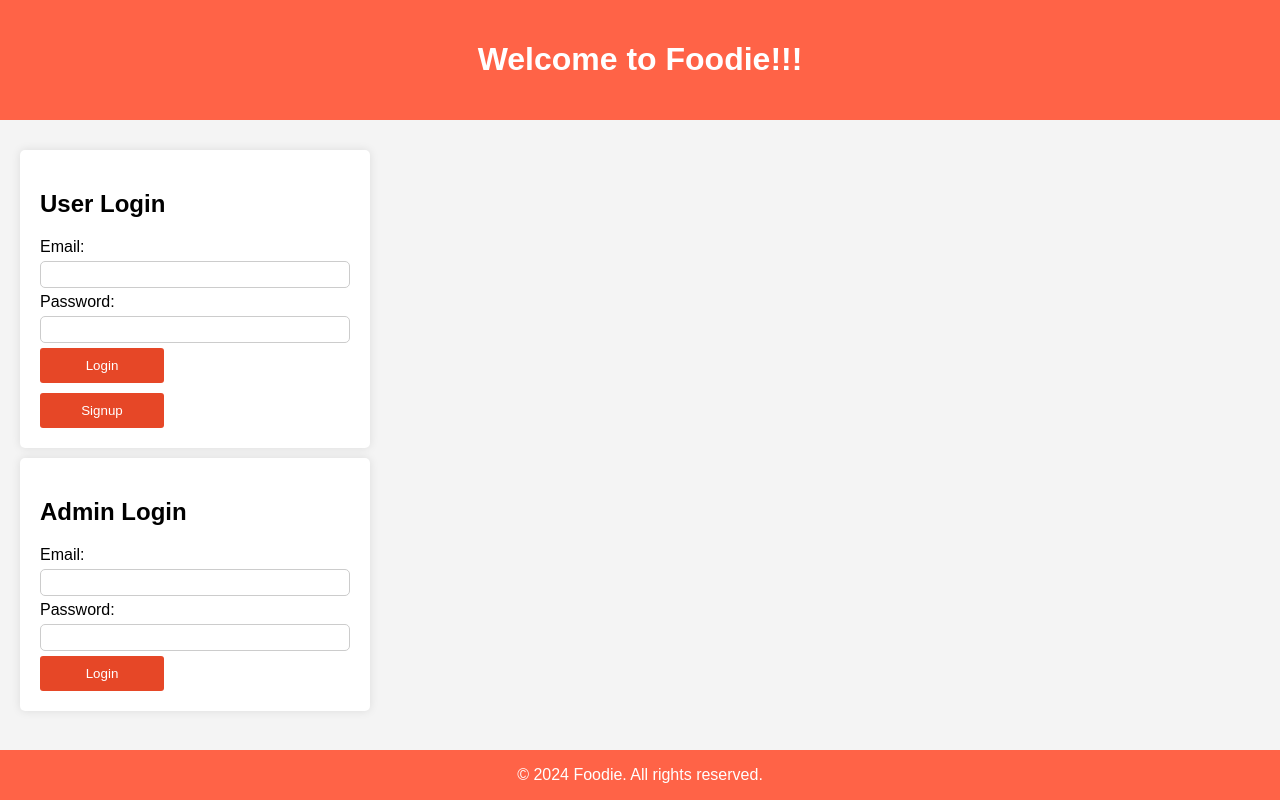
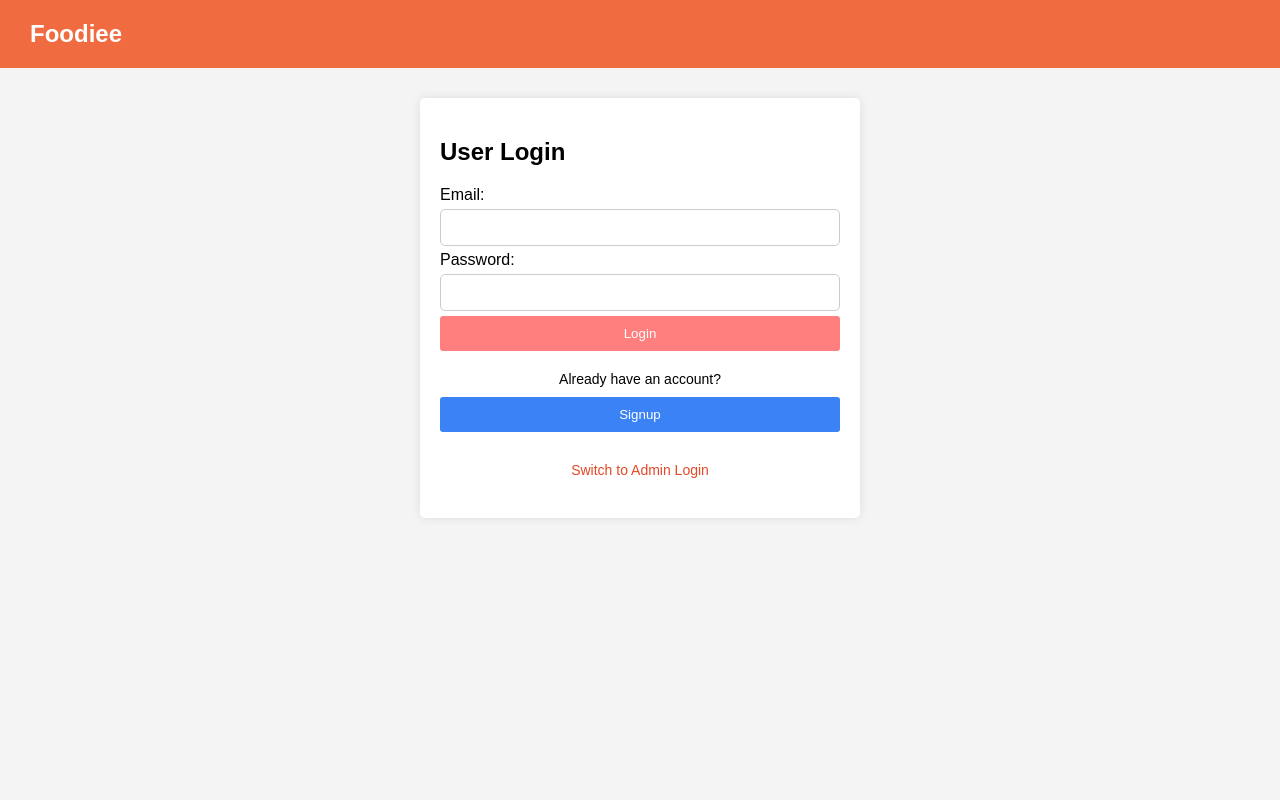
Before and after one commit to sana-a-p/backend, a Flask app: page / in a window 1280 px wide. Run offline with Flask 3, Linux system fonts and the light colour scheme; some libraries are stand-ins or nearby versions.

Commit message:
homepage and signup page update

```diff
--- a/templates/homepage.html
+++ b/templates/homepage.html
@@ -13,21 +13,31 @@
         }
 
         header {
-            background-color: #ff6347;
+            background-color: #f06b3f;  /* Header background color */
+            padding: 20px 30px;  /* Adjusted padding for shorter height */
+            display: flex;
+            align-items: center;
             color: white;
-            padding: 20px;
-            text-align: center;
+        }
+
+        header h1 {
+            margin: 0;  /* Remove margin */
+            font-size: 24px;  /* Size for the website name */
         }
 
         main {
             padding: 20px;
+            display: flex;
+            flex-direction: column;
+            align-items: center;
         }
 
         section {
             background-color: white;
             padding: 20px;
             margin: 10px 0;
-            width: 25%;
+            width: 100%;
+            max-width: 400px;  /* Added max width for responsiveness */
             border-radius: 5px;
             box-shadow: 0 0 10px rgba(0, 0, 0, 0.1);
         }
@@ -39,54 +49,73 @@
 
         form input {
             margin: 5px 0;
-            padding: 5px;
+            padding: 10px;
             border: 1px solid #ccc;
             border-radius: 5px;
         }
 
         button {
-            width: 40%;
+            width: 100%;  /* Change button width to fill container */
             padding: 10px;
-            background-color: #e64727;
+            background-color: #ff7f7f;  /* Light red color */
             color: #fff;
             border: none;
             border-radius: 3px;
             cursor: pointer;
+            transition: background-color 0.3s ease;
+            margin-bottom: 10px; /* Added margin for better spacing */
         }
 
         button:hover {
-            background-color: #ff4500;
+            background-color: #ff4c4c;  /* Darker shade of light red for hover */
         }
 
-        footer {
+        .toggle-button {
+            margin-top: 10px;
+            background-color: transparent;
+            color: #e64727;
+            border: none;
+            cursor: pointer;
+            font-size: 14px;
+            text-decoration: none; /* Ensure no underline by default */
+        }
+
+        .toggle-button:hover {
+            text-decoration: underline; /* Add underline on hover */
+            background-color: transparent; /* Ensure no background color change */
+        }
+
+        .signup-button {
+            background-color: #3b82f6; /* Blue color for signup button */
+        }
+
+        .signup-button:hover {
+            background-color: #2563eb; /* Darker blue on hover */
+        }
+
+        .account-text {
             text-align: center;
-            padding: 0.01px;
-            background-color: #ff6347;
-            color: white;
-            position: fixed;
-            bottom: 0;
-            width: 100%;
+            margin: 10px 0;
+            font-size: 14px;
         }
     </style>
     <title>Online Food Ordering System</title>
 </head>
 <body>
     <header>
-        <h1>Welcome to Foodie!!!</h1>
+        <h1>Foodiee</h1>
     </header>
 
     <main>
-
-
         <section id="userLogin">
             <h2>User Login</h2>
-            <form action="/" method="POST" id="userLoginForm"> <!-- Set action to submit to the Flask route -->
-
+            <form action="/" method="POST" id="userLoginForm">
                 <label for="userEmail">Email:</label>
-                <input type="email" id="userEmail" name="email" required> <!-- Use unique IDs -->
+                <input type="email" id="userEmail" name="email" required>
 
                 <label for="userPassword">Password:</label>
                 <input type="password" id="userPassword" name="password" required>
+
                 {% with messages = get_flashed_messages() %}
                 {% if messages %}
                   <ul>
@@ -95,19 +124,21 @@
                     {% endfor %}
                   </ul>
                 {% endif %}
-              {% endwith %}
-                <button type="submit">Login</button> <!-- Make it a submit button -->
-                    <a href="/signuppage.html" style="display: inline-block; margin-top: 10px;">
-                        <button type="button">Signup</button>
-                    </a>
+                {% endwith %}
 
+                <button type="submit">Login</button>
+
+                <p class="account-text">Already have an account?</p> <!-- Added text here -->
+                <a href="/signuppage.html" style="width: 100%;">
+                    <button type="button" class="signup-button">Signup</button>
+                </a>
+                <button type="button" class="toggle-button" onclick="toggleLogin()">Switch to Admin Login</button>
             </form>
-
         </section>
 
-        <section id="adminLogin">
+        <section id="adminLogin" style="display: none;">
             <h2>Admin Login</h2>
-            <form action="/admin_login" method="POST" id="adminLoginForm"> <!-- Create a separate action for admin login -->
+            <form action="/admin_login" method="POST" id="adminLoginForm">
                 <label for="adminEmail">Email:</label>
                 <input type="email" id="adminEmail" name="email" required>
 
@@ -123,13 +154,26 @@
                     </ul>
                 {% endif %}
                 {% endwith %}
+
                 <button type="submit">Login</button>
+                <button type="button" class="toggle-button" onclick="toggleLogin()">Switch to User Login</button>
             </form>
         </section>
     </main>
 
-    <footer>
-        <p>&copy; 2024 Foodie. All rights reserved.</p>
-    </footer>
+    <script>
+        function toggleLogin() {
+            const userLoginSection = document.getElementById('userLogin');
+            const adminLoginSection = document.getElementById('adminLogin');
+
+            if (userLoginSection.style.display === 'none') {
+                userLoginSection.style.display = 'block';
+                adminLoginSection.style.display = 'none';
+            } else {
+                userLoginSection.style.display = 'none';
+                adminLoginSection.style.display = 'block';
+            }
+        }
+    </script>
 </body>
 </html>
```
Also changed, not shown: templates/signuppage.html (+5 -3 lines).
